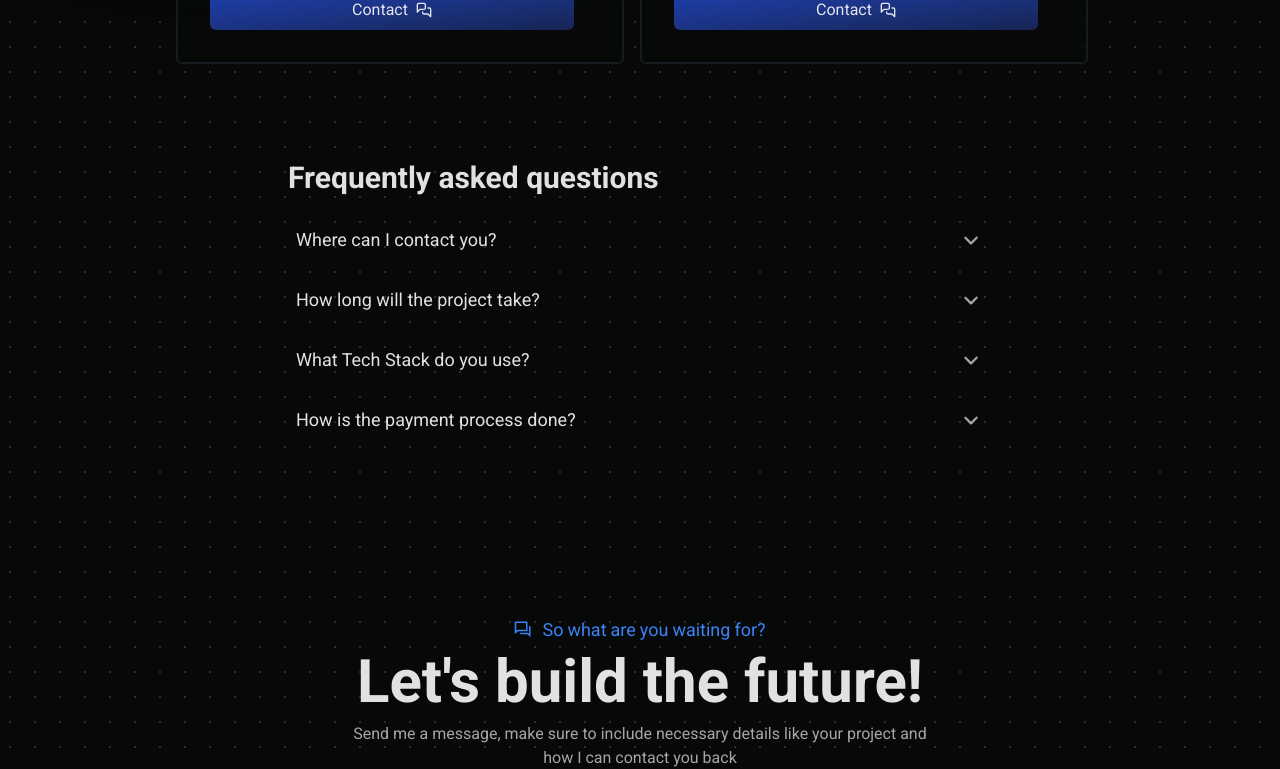
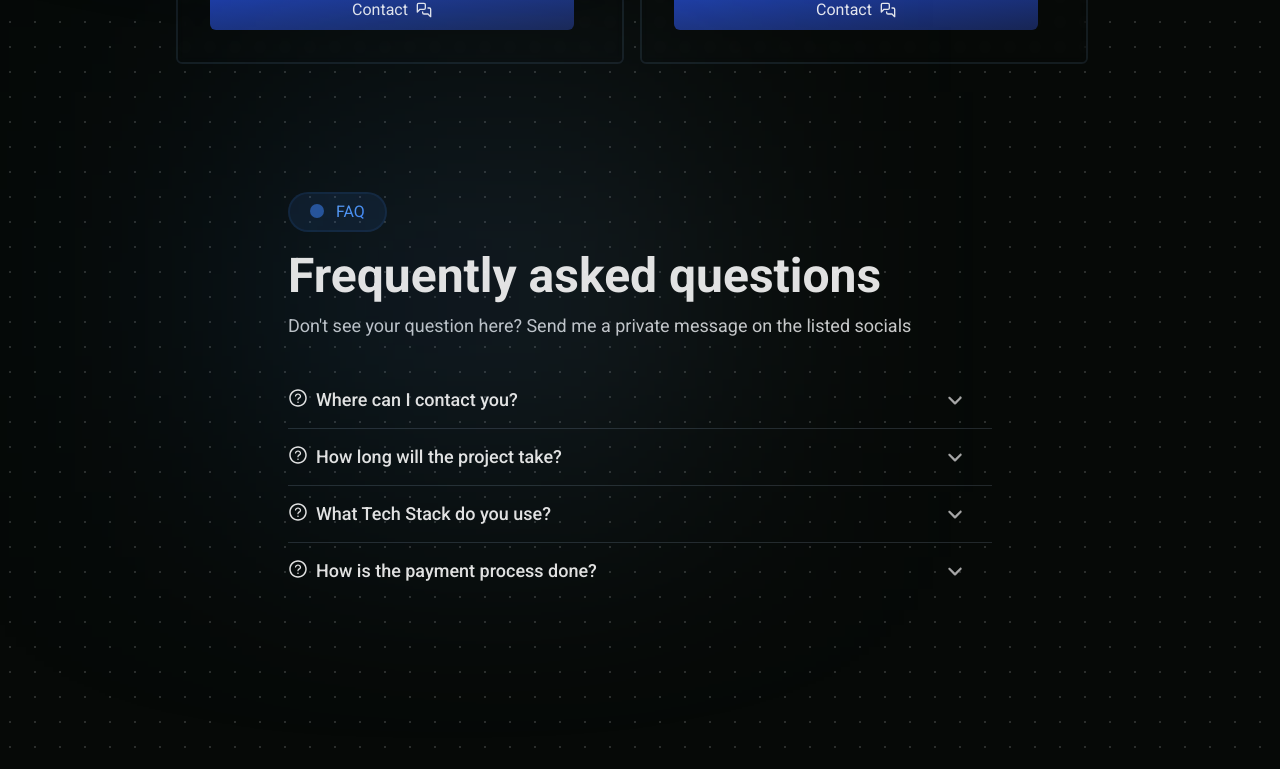
Before and after one commit to Humboorgir/portfolio-v3, a Next.js app: page / in a window 1280 px wide. Shown: the part 4587-5356 px from the top of the page. Built offline with nearby package versions, Linux system fonts and the light colour scheme.

Commit message:
feat: rework FAQ section

```diff
--- a/src/components/home/faq-section/faq-section.tsx
+++ b/src/components/home/faq-section/faq-section.tsx
@@ -31,11 +31,26 @@ const FAQSection = () => {
   ];
 
   return (
-    <Container className="mb-32 w-full max-w-screen-md">
-      <Text className="text-foreground/90 mb-4" variant="h3">
+    <Container className="relative mb-32 w-full max-w-screen-md">
+      <div
+        className="absolute top-0 left-0 h-[200px] w-[400px]
+          bg-gradient-to-r from-primary/40 to-blue-200/30 blur-[140px]"
+      />
+      <span
+        className="mb-5 flex items-center justify-between border-2 border-blue-500/10 px-5 py-1.5 rounded-full
+        bg-blue-500/10 w-fit">
+        <div className="h-3.5 w-3.5 mb-0.5 rounded-full bg-blue-500 animate-pulse mr-3" />
+        <span className="bg-clip-text text-transparent bg-gradient-to-br from-blue-400 to-blue-500">
+          FAQ
+        </span>
+      </span>
+      <Text className="relative text-foreground/90 mb-3" variant="h2">
         Frequently asked questions
       </Text>
-      <Accordion items={accordionItems} />
+      <Text className="text-lg text-foreground/80 mb-8" variant="p">
+        Don't see your question here? Send me a private message on the listed socials
+      </Text>
+      <Accordion className="z-10" items={accordionItems} />
     </Container>
   );
 };
--- a/src/components/home/pricing-section/pricing-section.tsx
+++ b/src/components/home/pricing-section/pricing-section.tsx
@@ -5,7 +5,7 @@ import Text from "@/components/ui/text";
 
 const PricingSection = () => {
   return (
-    <Container className="relative flex flex-col items-center mb-24">
+    <Container className="relative flex flex-col items-center mb-32">
       <div
         className="absolute top-0 left-0 h-[200px] w-[400px]
    bg-gradient-to-r from-primary/40 to-blue-200/30 blur-[140px]"
--- a/src/components/ui/accordion/accordion.tsx
+++ b/src/components/ui/accordion/accordion.tsx
@@ -1,10 +1,12 @@
 import Text from "@/components/ui/text";
 
 import { cn } from "@/lib/utils";
-import { forwardRef, useState } from "react";
+import { forwardRef, useRef, useState } from "react";
 import { AnimatePresence, cubicBezier, m } from "framer-motion";
 
-import { FaAngleDown as AngleDown } from "react-icons/fa6";
+import { FaAngleDown as AngleDownIcon } from "react-icons/fa6";
+import { AiOutlineQuestionCircle as QuestionMarkIcon } from "react-icons/ai";
+import HoverHighlight from "./hover-highlight";
 
 export type AccordionProps = React.HTMLProps<HTMLDivElement> & {
   items: {
@@ -23,19 +25,36 @@ const Accordion = forwardRef<HTMLDivElement, AccordionProps>(
       setOpen(i);
     }
 
+    const containerRef = useRef<HTMLDivElement>(null);
+    const containerRect = containerRef.current?.getBoundingClientRect();
+
+    const [buttonRect, setButtonRect] = useState<DOMRect | null>(null);
+
+    function updateButtonRect(e: any) {
+      setButtonRect(e.target.getBoundingClientRect());
+    }
+
+    function resetButtonRect() {
+      setButtonRect(null);
+    }
+
     return (
-      <div className={className} ref={ref} {...props}>
+      // TODO: handle refs properly
+      <div className="relative" onMouseLeave={resetButtonRect} ref={containerRef} {...props}>
+        <HoverHighlight buttonRect={buttonRect} containerRect={containerRect} />
+        <div className="relative divide-y divide-blue-200/15 z-10">
           {items.map((item, i) => {
             return (
-            <div className="mb-1">
+              <div onMouseOver={updateButtonRect}>
                 <button
                   onClick={() => toggleOpen(i)}
-                className="w-full hover:bg-accent/80 active:bg-secondary/90 active:transition-all
-                 flex items-center justify-between p-2 rounded-md">
-                <Text className="text-foreground/90 flex items-center" variant="h5">
+                  className="w-full active:bg-blue-200/15 active:transition-all z-10
+                 flex items-center justify-between py-2 -ml-3 px-3 rounded-sm">
+                  <Text className="text-foreground/90 flex items-center font-medium" variant="h5">
+                    <QuestionMarkIcon className="w-5 h-5 -mt-1 mr-2" />
                     {item.trigger}
                   </Text>
-                <AngleDown
+                  <AngleDownIcon
                     className={cn(
                       "text-lg mr-1 transition-all duration-300",
                       open == i && "rotate-180 ease-out"
@@ -53,7 +72,7 @@ const Accordion = forwardRef<HTMLDivElement, AccordionProps>(
                         duration: 0.4,
                         ease: cubicBezier(0.22, 1, 0.36, 1),
                         opacity: {
-                        duration: 0.45,
+                          duration: 0.3,
                         },
                       }}
                       className="m-0 p-0 font-[0] overflow-hidden flex items-stretch"
@@ -66,6 +85,7 @@ const Accordion = forwardRef<HTMLDivElement, AccordionProps>(
             );
           })}
         </div>
+      </div>
     );
   }
 );
--- /dev/null
+++ b/src/components/ui/accordion/hover-highlight.tsx
@@ -0,0 +1,39 @@
+import { m, cubicBezier, AnimatePresence } from "framer-motion";
+
+type Props = {
+  buttonRect: DOMRect | null;
+  containerRect: DOMRect | undefined;
+};
+const HoverHighlight = ({ buttonRect, containerRect }: Props) => {
+  return (
+    <AnimatePresence>
+      {buttonRect && containerRect && (
+        <m.div
+          key="hoverHighlight"
+          initial={{
+            x: buttonRect?.left - containerRect?.left,
+            y: buttonRect?.top - containerRect?.top + 15,
+            width: buttonRect?.width,
+            height: buttonRect?.height,
+            opacity: 0,
+          }}
+          animate={{
+            x: buttonRect?.left - containerRect?.left,
+            y: buttonRect?.top - containerRect?.top,
+            width: buttonRect?.width,
+            height: buttonRect?.height,
+            opacity: 1,
+          }}
+          exit={{
+            y: buttonRect?.top - containerRect?.top + 15,
+            opacity: 0,
+          }}
+          transition={{ duration: 0.2, ease: cubicBezier(0.22, 1, 0.36, 1) }}
+          className="absolute left-0 top-0 h-8 w-16 bg-blue-200/10 rounded-md"
+        />
+      )}
+    </AnimatePresence>
+  );
+};
+
+export default HoverHighlight;
```
Lines whose indentation alone changed are shown as unchanged.
